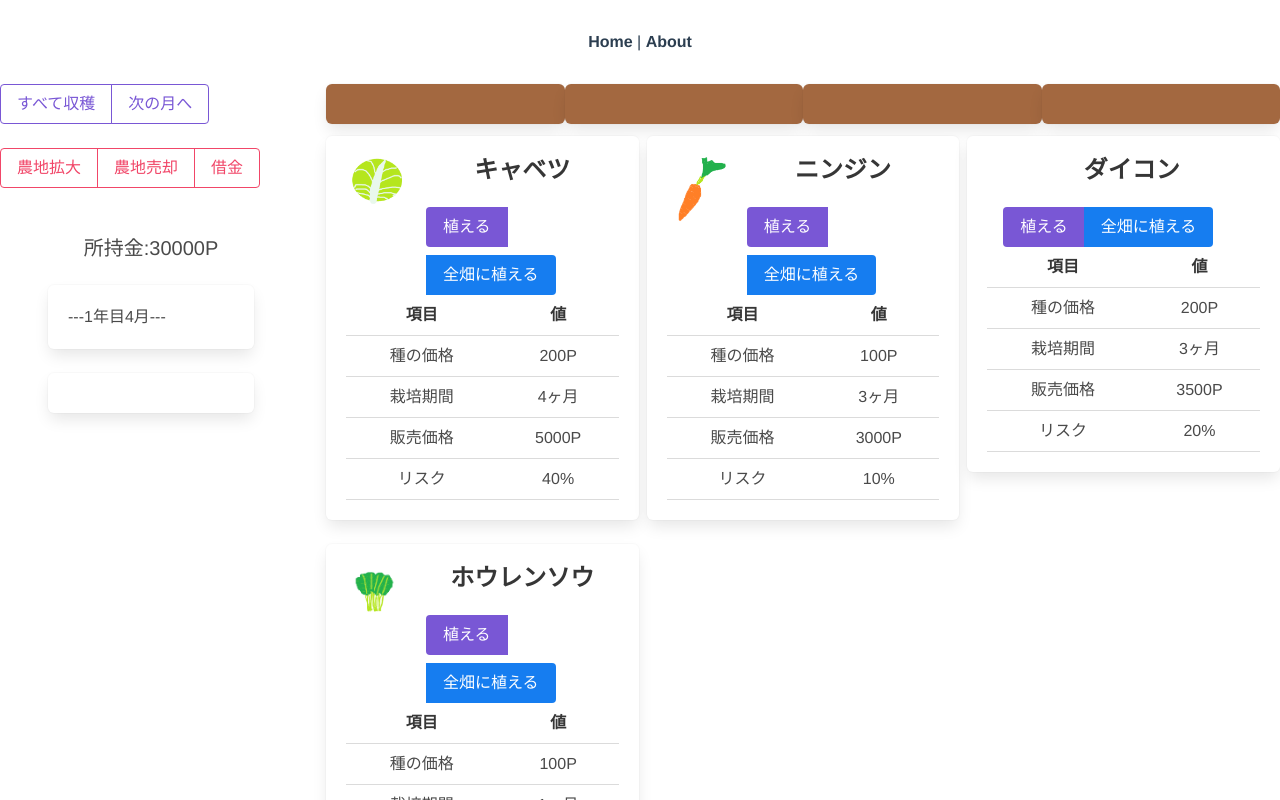
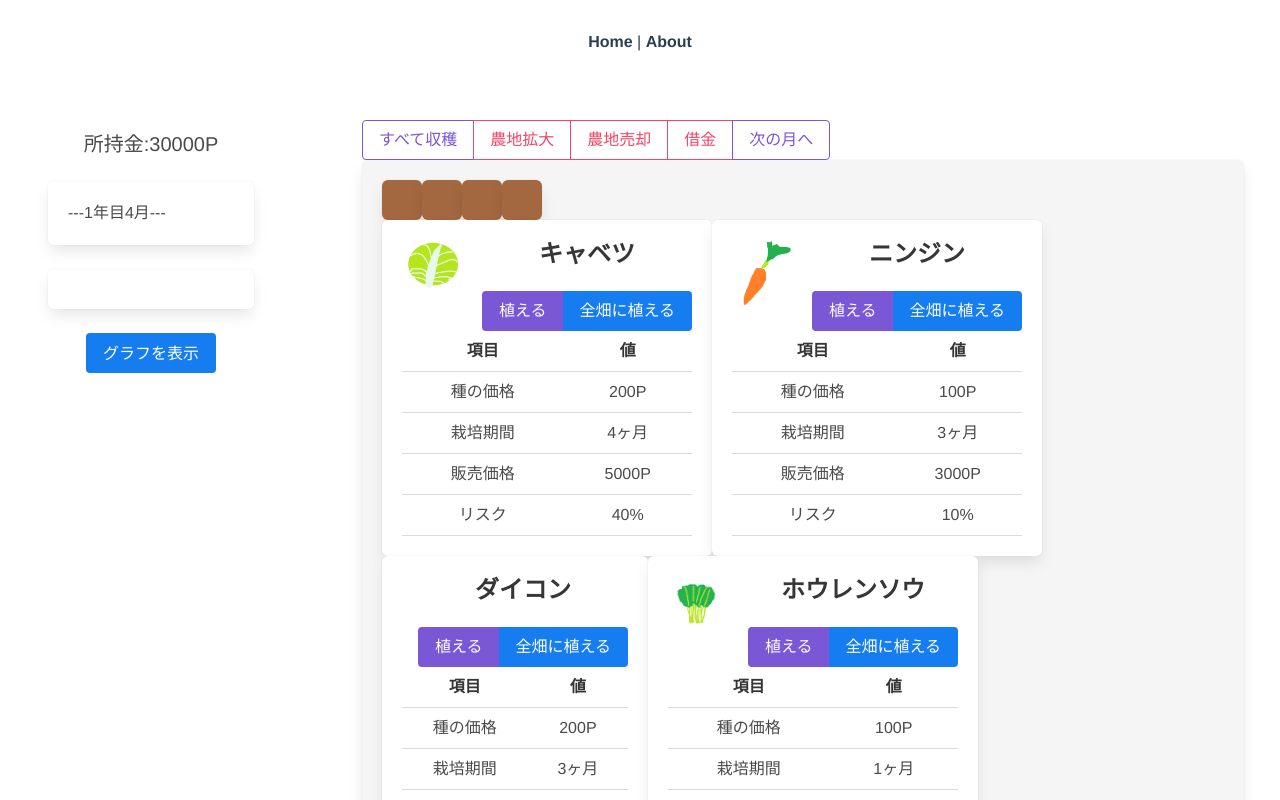
Before and after one commit to pb10001/economic-game, a Vue app in the folder frontend/: page /agriculture in a window 1280 px wide. Shown: the top 800 px of the page. Built offline with nearby package versions, Linux system fonts and the light colour scheme.

Commit message:
Add chart

```diff
--- a/frontend/package.json
+++ b/frontend/package.json
@@ -11,8 +11,10 @@
   },
   "dependencies": {
     "buefy": "^0.7.1",
+    "chart.js": "^2.7.3",
     "register-service-worker": "^1.5.2",
     "vue": "^2.5.17",
+    "vue-chartjs": "^3.4.0",
     "vue-class-component": "^6.0.0",
     "vue-property-decorator": "^7.0.0",
     "vue-router": "^3.0.1",
--- a/frontend/src/App.vue
+++ b/frontend/src/App.vue
@@ -19,6 +19,10 @@
 .mb {
   margin-bottom: 5px;
 }
+.flex {
+    display: flex;
+    flex-wrap: wrap;
+}
 #nav {
   padding: 30px;
   a {
--- a/frontend/src/agriculture.ts
+++ b/frontend/src/agriculture.ts
@@ -19,6 +19,7 @@ const agriculture = {
       log: '---1年目4月---\n',
       reportLog: '',
       report: new AnnualReportModel(1),
+      pastReports: [],
       money: 30000,
       year: 1,
       month : 4,
@@ -65,7 +66,7 @@ const agriculture = {
         report.debt = state.debts.length * UNIT_DEBT;
 
 
-        state.reportLog += '【年次レポート　' + state.year + '年目】\n';
+        state.reportLog = '【年次レポート　' + state.year + '年目】\n';
         if (report.netAsset() < 0) {
           state.reportLog += '***債務超過***\n';
         }
@@ -84,6 +85,8 @@ const agriculture = {
           state.log += '---' + state.year + '年目' + state.month + '月' + '---\n';
         } else if (state.year >= PERIOD) {
           agriculture.mutations.report(state); // 年次報告を作成
+          const r = Object.assign({}, state.report);
+          state.pastReports.push(r);
           /* ゲームを終了して最終結果を作成 */
           state.log += '終了\n';
           state.end = true;
@@ -99,7 +102,9 @@ const agriculture = {
           agriculture.mutations.report(state); // 年次報告を作成
           state.year++;
           state.month = 1;
-          state.report = new AnnualReportModel(state.year);
+          const r = Object.assign({}, state.report);
+          state.pastReports.push(r);
+          state.report = new AnnualReportModel(state.year); // 次年度のレポートを用意
 
           /* 期首再振替 */
           state.report.interestExpense -= interest; // 前期末の支払利息を相殺
--- a/frontend/src/components/Catalogue.vue
+++ b/frontend/src/components/Catalogue.vue
@@ -1,6 +1,7 @@
 <template>
-    <div class="columns is-multiline is-variable is-1">
-        <div class="column is-4" v-for="item in veges" :key="item.name" v-if="item.isSeedable(currentMonth)">
+    <div class="flex">
+        <transition-group name="vl" class="flex">
+            <div class="" v-for="item in veges" :key="item.name" v-if="item.isSeedable(currentMonth)">
                 <div class="box">
                     <div class="content">
                         <div class="media">
@@ -40,6 +41,7 @@
                     </div>
                 </div>
             </div>
+        </transition-group>
     </div>
 </template>
 <script lang="ts">
@@ -68,3 +70,18 @@ import Vegetable from '../vegetable';
 export default class Catalogue extends Vue {
 }
 </script>
+<style lang="scss" scoped>
+.vl-enter-active, .vl-leave-active {
+  transition: all .5s;
+}
+.vl-enter, .vl-leave-to {
+  opacity: 0;
+  transform: translateY(30px);
+}
+.vl-leave-active {
+  position: absolute;
+}
+.vl-move {
+  transition: transform .5s;
+}
+</style>
--- /dev/null
+++ b/frontend/src/components/Chart.vue
@@ -0,0 +1,61 @@
+<script>
+import { Bar } from 'vue-chartjs'
+export default {
+  extends: Bar,
+  props: {
+    list: Array
+  },
+  computed: {
+    data() {
+      return this.$store.state.agriculture.pastReports;
+    },
+    labels() {
+      return this.data.map((d) => d.year);
+    },
+    revenue() {
+      return this.data.map((d) => d.totalGain());
+    },
+    cost() {
+      return this.data.map((d) => d.totalCost());
+    },
+  },
+  methods: {
+    render () {
+      this.renderChart({
+        labels: this.labels,
+        datasets: [
+          {
+            label: '収益',
+            backgroundColor: '#f87979',
+            data: this.revenue,
+          },
+          {
+            label: '費用',
+            backgroundColor: '',
+            data: this.cost,
+          }
+        ]
+      },
+      {
+        responsive: true,
+        maintainAspectRatio: false,
+        title: {
+          display: true,
+          text: '作者'
+        },
+        legend: {
+          position: 'bottom'
+        }
+      })
+    }
+  },
+  watch: {
+    list () {
+      this.render()
+    }
+  },
+  mounted () {
+    this.render()
+  }
+}
+</script>
--- a/frontend/src/components/Control.vue
+++ b/frontend/src/components/Control.vue
@@ -2,12 +2,10 @@
     <div>
         <div class="buttons has-addons">
             <span @click="harvestAll" class="button is-primary is-outlined">すべて収穫</span>
-            <span @click="next" class="button is-primary is-outlined">次の月へ</span>
-        </div>
-        <div class="buttons has-addons">
             <span @click="addField" class="button is-danger is-outlined">農地拡大</span>
             <span @click="sellField" class="button is-danger is-outlined">農地売却</span>
             <span @click="borrow" class="button is-danger is-outlined">借金</span>
+            <span @click="next" class="button is-primary is-outlined">次の月へ</span>
         </div>
     </div>
 </template>
--- a/frontend/src/components/Debts.vue
+++ b/frontend/src/components/Debts.vue
@@ -1,8 +1,8 @@
 <template>
     <section v-if="debts.length > 0">
         <div>
-            <transition-group name="vl" class="columns is-multiline is-variable is-0">
-                <div class="column is-4" v-for="item in debts" :key="item.id">
+            <transition-group name="vl" class="flex">
+                <div class="" v-for="item in debts" :key="item.id">
                     <div class="box has-background-danger has-text-white">
                         <div class="content">
                             <p>元本: {{item.principal}}</p>
@@ -36,11 +36,11 @@ export default class Debts extends Vue {
 </script>
 <style lang="scss" scoped>
 .vl-enter-active, .vl-leave-active {
-  transition: all 1s;
+  transition: all .5s;
 }
 .vl-enter, .vl-leave-to {
   opacity: 0;
-  transform: translateY(100px);
+  transform: translateY(-30px);
 }
 .vl-leave-active {
   position: absolute;
--- a/frontend/src/components/Fields.vue
+++ b/frontend/src/components/Fields.vue
@@ -1,8 +1,8 @@
 <template>
     <section>
         <div>
-            <transition-group name="vl" class="columns is-multiline is-variable is-0">
-                <div class="column is-3" v-for="item in blocks" :key="item.id">
+            <transition-group name="vl" class="flex">
+                <div class="" v-for="item in blocks" :key="item.id">
                     <div class="box earth has-text-white">
                         <div class="media">
                             <div v-if="!item.vegetable.isEmpty()" class="media-left">
@@ -13,7 +13,7 @@
                             </div>
                             <div class="media-content">
                                 <p v-if="!item.vegetable.isEmpty()">{{item.vegetable.name}}</p>
-                                <a class="button is-success" v-if="item.vegetable.isHarvestable" @click="harvest(item)">収穫</a>
+                                <a class="button is-primary" v-if="item.vegetable.isHarvestable" @click="harvest(item)">収穫</a>
                             </div>
                         </div>
                     </div>
@@ -44,11 +44,11 @@ export default class Fields extends Vue {
 </script>
 <style lang="scss" scoped>
 .vl-enter-active, .vl-leave-active {
-  transition: all 1s;
+  transition: all .5s;
 }
 .vl-enter, .vl-leave-to {
   opacity: 0;
-  transform: translateY(100px);
+  transform: translateY(-30px);
 }
 .vl-leave-active {
   position: absolute;
--- a/frontend/src/components/Status.vue
+++ b/frontend/src/components/Status.vue
@@ -7,11 +7,24 @@
         <div class="box">
             <p class="multiline">{{reportLog}}</p>
         </div>
+        <b-modal :active.sync="isChartVisible">
+            <Chart />
+        </b-modal>
+        <button @click="isChartVisible = true" class="button is-info">グラフを表示</button>
     </div>
 </template>
 <script>
 import { Component, Vue } from 'vue-property-decorator';
+import Chart from '@/components/Chart.vue';
 @Component({
+    components: {
+        Chart,
+    },
+    data () {
+        return {
+            isChartVisible: false
+        }
+    },
     computed: {
         currentYear() {
             return this.$store.state.agriculture.year;
@@ -28,7 +41,7 @@ import { Component, Vue } from 'vue-property-decorator';
         reportLog() {
             return this.$store.state.agriculture.reportLog;
         },
-    }
+    },
 })
 export default class Status extends Vue{
 }
--- a/frontend/src/views/Agriculture.vue
+++ b/frontend/src/views/Agriculture.vue
@@ -2,15 +2,17 @@
     <div>
         <div class="columns">
             <div id="status" class="column is-3">
+                <Status />
+            </div>
+            <div id="field" class="column is-9 section">
                 <div id="controls">
                     <Control />
                 </div>
-                <Status />
-            </div>
-            <div id="field" class="column is-9">
-                <Debts />
-                <Fields />
-                <Catalogue />
+                <div class="box has-background-light">
+                    <Debts />
+                    <Fields />
+                    <Catalogue />
+                </div >
             </div>
         </div>
     </div>
```
Lines whose indentation alone changed are shown as unchanged.
